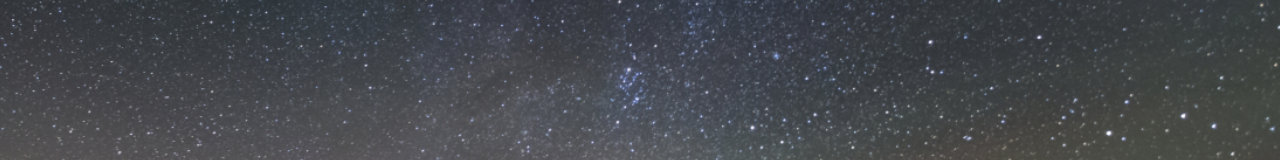
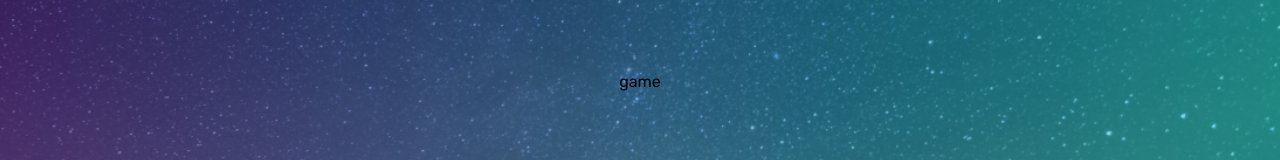
Before and after one commit to Nahuel-NP/Jugate-con-circulo, a React (Vite) app: page /game in a window 1280 px wide. Shown: the part 326-486 px from the top of the page. Built offline with nearby package versions, Linux system fonts and the light colour scheme.

Commit message:
add saturation

```diff
--- /dev/null
+++ b/src/pages/Game.tsx
@@ -0,0 +1,11 @@
+
+
+const Game = () => {
+  return (
+    < section className="flex items-center justify-center w-full h-full pt-16 md:pt-4 saturate-150" style={{ viewTransitionName: 'view', background: 'linear-gradient(90deg, rgba(53, 19, 96, 0.50) 0%, rgba(29, 183, 179, 0.50) 100%)' }}>
+      <h1>game</h1>
+    </section>
+  );
+}
+
+export default Game;
--- a/src/pages/Home.tsx
+++ b/src/pages/Home.tsx
@@ -12,7 +12,7 @@ const Home = () => {
   }
 
   return (
-    <div className="relative z-10 flex flex-col items-center justify-center w-full h-full gap-10 bg-center bg-cover " style={{ viewTransitionName: 'view', background: 'linear-gradient(90deg, rgba(29, 183, 179, 0.50) 0%, rgba(45, 169, 182, 0.50) 19%, rgba(88, 132, 188, 0.50) 56%, rgba(145, 83, 197, 0.50) 100% )' }}>
+    <div className="relative z-10 flex flex-col items-center justify-center w-full h-full gap-10 bg-center bg-cover saturate-150" style={{ viewTransitionName: 'view', background: 'linear-gradient(90deg, rgba(29, 183, 179, 0.50) 0%, rgba(45, 169, 182, 0.50) 19%, rgba(88, 132, 188, 0.50) 56%, rgba(145, 83, 197, 0.50) 100% )' }}>
         <img src="/images/title.svg" alt="Jugate Con Circulo" className="w-full max-w-xs md:max-w-xl" />
       <button onClick={() => handleRoute('/situation')} className="px-4 py-2 text-lg font-bold text-black uppercase transition-transform rounded-md hover:scale-105 bg-c-yellow">Iniciar</button>
     </div>
--- a/src/pages/Situation.tsx
+++ b/src/pages/Situation.tsx
@@ -11,7 +11,7 @@ import useTransition from '../hooks/useTransition';
 
 
 
-
+//linear-gradient(90deg, rgba(53, 19, 96, 0.50) 0%, rgba(29, 183, 179, 0.50) 100%)
 const Situation = () => {
   const items = [
     { title: 'Branding', image: '/images/icons/B.png', description: 'Concepto y estrategia para una campaña ecológica.' },
@@ -28,7 +28,7 @@ const Situation = () => {
 
   return (
 
-    <section className="flex items-center justify-center w-full h-full pt-16 md:pt-4" style={{ viewTransitionName: 'view', background: 'linear-gradient(90deg, rgba(145, 83, 197, 0.50) 0%, rgba(53, 19, 96, 0.50) 99.99%)' }} >
+    <section className="flex items-center justify-center w-full h-full pt-16 md:pt-4 saturate-150" style={{ viewTransitionName: 'view', background: 'linear-gradient(90deg, rgba(145, 83, 197, 0.50) 0%, rgba(53, 19, 96, 0.50) 99.99%)' }} >
       <div className="container flex flex-col items-center justify-center gap-4 p-4 text-center ">
         <h2 className="text-xl tracking-wide uppercase text-c-yellow">
           BUENAS NOTICIAS:
@@ -77,7 +77,7 @@ const Situation = () => {
 
         }
 
-        <button onClick={() => handleRoute('/')} className="px-4 py-2 mt-2 text-lg font-bold text-black uppercase transition-transform rounded-md lg:mt-8 hover:scale-105 bg-c-yellow">Iniciar</button>
+        <button onClick={() => handleRoute('/game')} className="px-4 py-2 mt-2 text-lg font-bold text-black uppercase transition-transform rounded-md lg:mt-8 hover:scale-105 bg-c-yellow">Iniciar</button>
 
       </div>
     </section>
```
